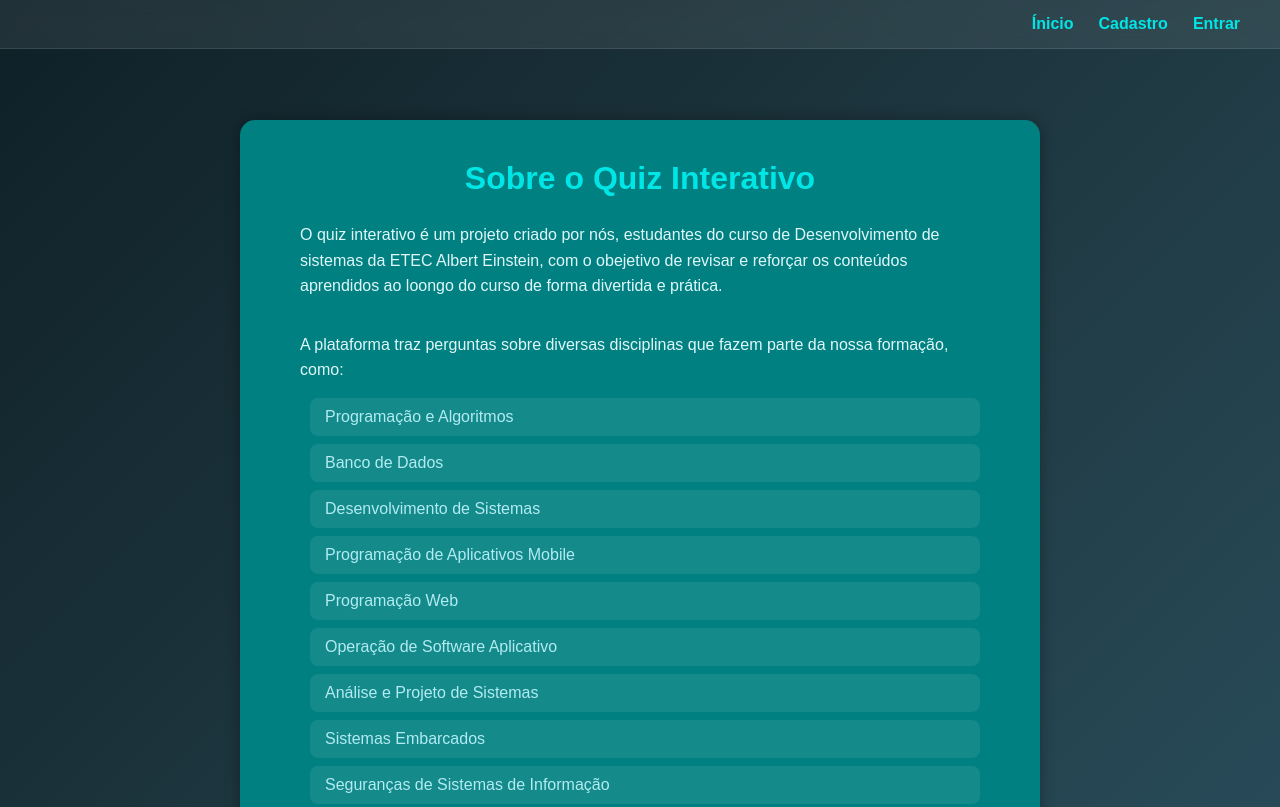
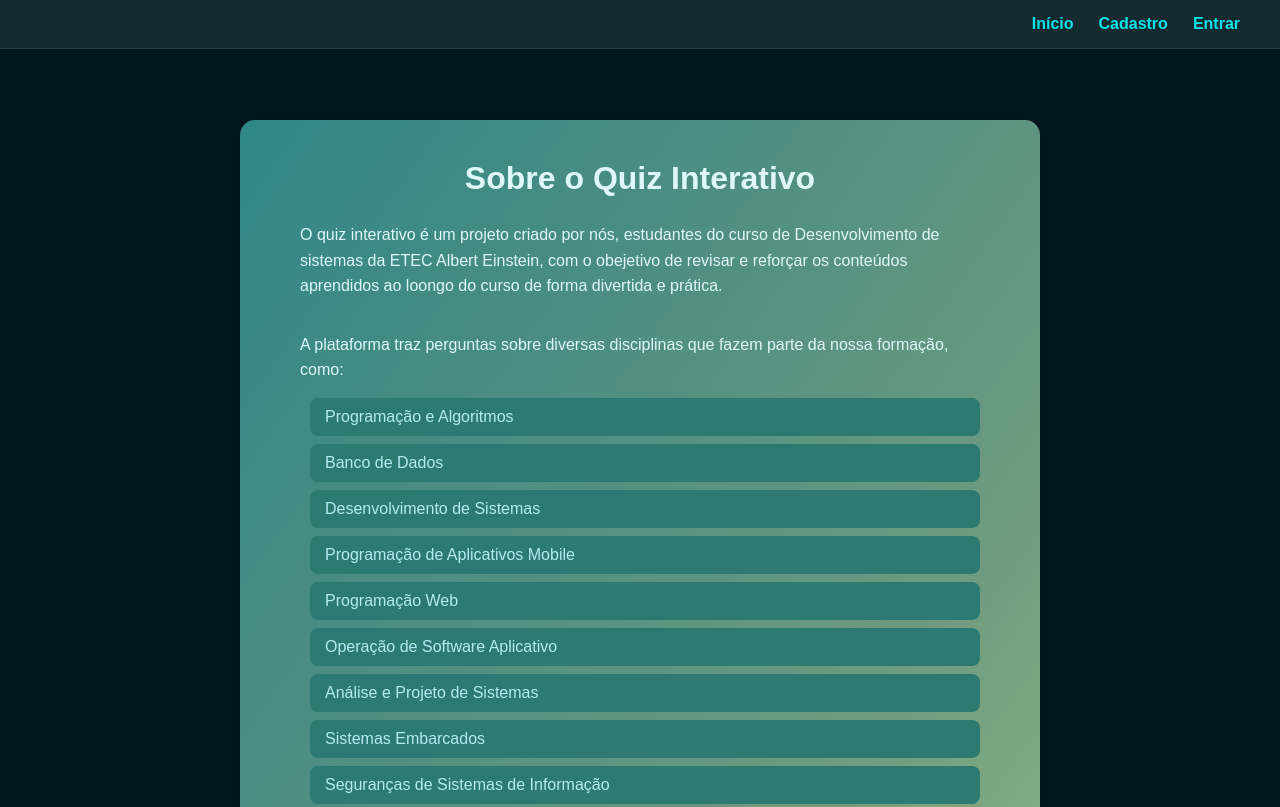
Before and after one commit to Caikke/projetoQuizDS, a website: page views/sobre.html in a window 1280 px wide. Shown: the top 807 px of the page. Drawn offline with Linux system fonts and the light colour scheme.

Commit message:
Mudanças no CSS da tela sobre e colocada a rota da navbar (Início)

```diff
--- a/views/css/sobre.css
+++ b/views/css/sobre.css
@@ -10,7 +10,7 @@
 /* Fundo */
 body {
   min-height: 100vh;
-  background: linear-gradient(135deg, #0f2027, #203a43, #2c5364);
+  background-color: #001820 ;
   color: #fff;
   display: flex;
   flex-direction: column;
@@ -78,7 +78,6 @@ body {
 
 /* 🔹 Conteúdo principal */
 .container {
-  background-color: 008080;
   padding: 40px 60px;
   border-radius: 15px;
   box-shadow: 0 0 15px rgba(0, 0, 0, 0.3);
@@ -86,13 +85,15 @@ body {
   backdrop-filter: blur(10px);
   max-width: 800px;
   margin-top: 120px;
+  background: linear-gradient(to bottom right, #308788, #4E8E82, #6F9C7F, #9ABF84);
+
 }
 
 /* Título */
 .container h1 {
   text-align: center;
   font-size: 2em;
-  color: #00e6e6;
+  color: #e0f7fa;
   margin-bottom: 25px;
 }
 
@@ -112,7 +113,7 @@ body {
 }
 
 .container ul li {
-  background: rgba(255, 255, 255, 0.08);
+  background: #2D7A72;
   margin: 8px 0;
   padding: 10px 15px;
   border-radius: 8px;
--- a/views/sobre.html
+++ b/views/sobre.html
@@ -16,7 +16,7 @@
         <nav>
 
             <ul>
-                <li><a href="/" class="ativo">Ínicio</a></li>
+                <li><a href="/index.html" class="ativo">Início</a></li>
                 <li><a href="/cadastro" class="ativo">Cadastro</a></li>
                 <li> <a href="/login" class="ativo">Entrar</a></li>
             </ul>
```
